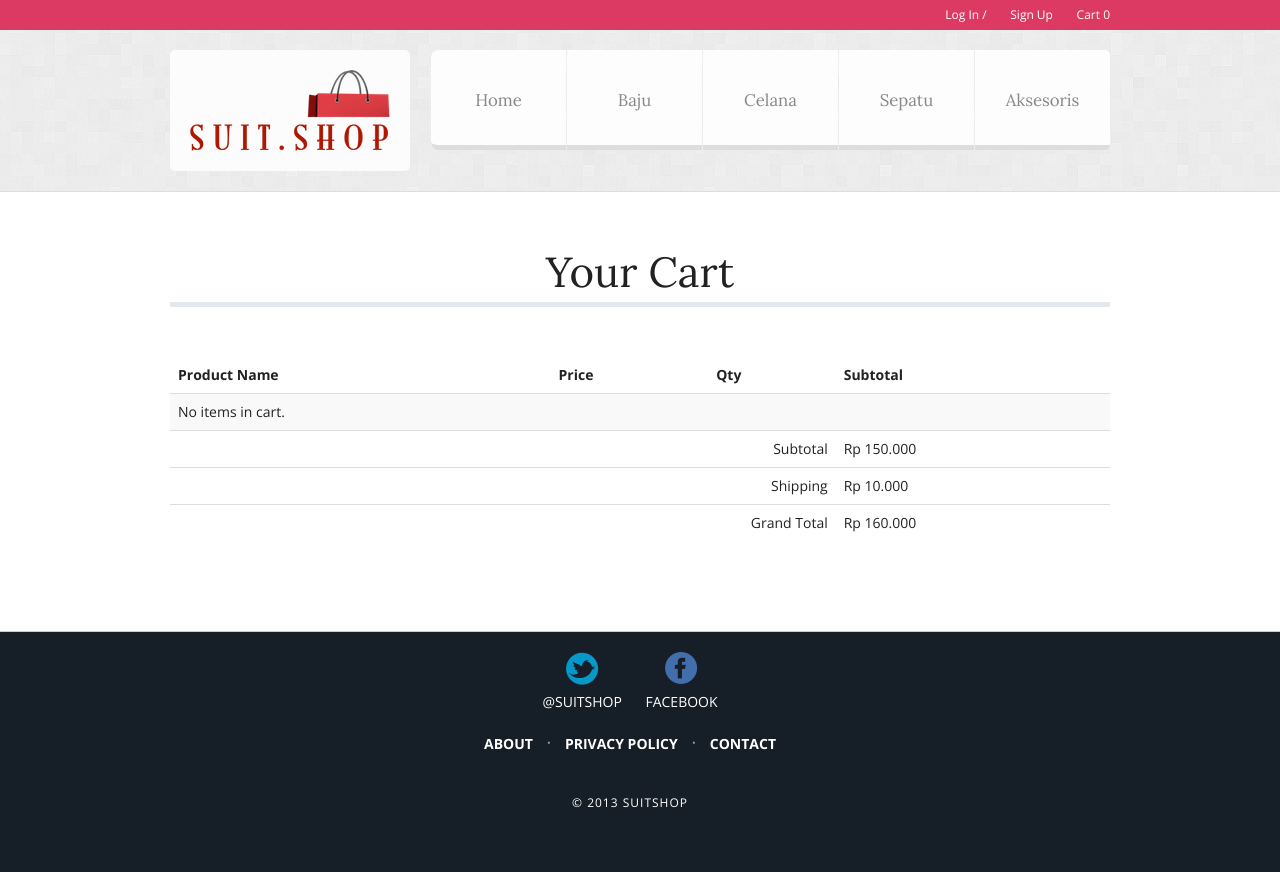
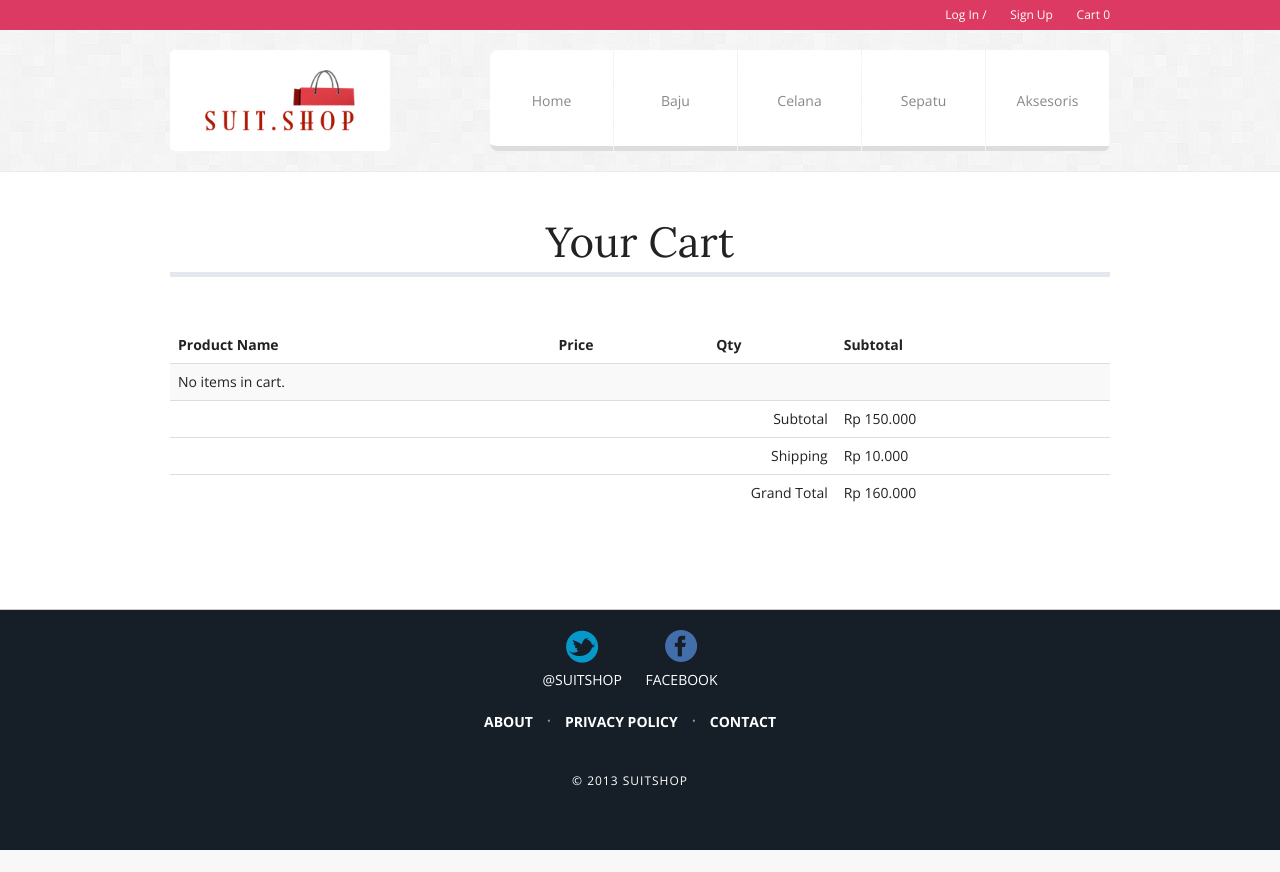
Before and after one commit to ismailfaruqi/suitshop, a PHP site: page /cart.html in a window 1280 px wide. After the commit the page ends 850 px from the top, so only its background shows below. Run offline with PHP 8.4, Linux system fonts and the light colour scheme; some libraries are stand-ins or nearby versions.

Commit message:
modify header, again

```diff
--- a/_design/cart.html
+++ b/_design/cart.html
@@ -116,11 +116,10 @@
                 <!-- nav-user -->
                 <div class="container">
                     <div class="row">
-                        <div class="menu span12">
-                            <a class="logo" href="#">
-                                <img src="img/logo.png" alt="" height="81" width="200">
+                        <a class="logo span3" href="#">
+                            <img src="img/logo.png" alt="" height="81" width="150">
                         </a>
-                            <ul class="nav-main">
+                        <ul class="nav-main offset1 span8">
                             <li>
                                 <a href="#">Home</a>
                             </li>
@@ -137,7 +136,6 @@
                                 <a href="#">Aksesoris</a>
                             </li>
                         </ul>
-                        </div>
                     </div>
                 </div>
             </div>
@@ -217,6 +215,7 @@
         <script src="//ajax.googleapis.com/ajax/libs/jquery/1.8.3/jquery.min.js"></script>
         <script>window.jQuery || document.write('<script src="js/vendor/jquery-1.8.3.min.js"><\/script>')</script>
 
+        <script src="js/jquery.elevateZoom-2.5.5.min.js"></script>
         <script src="js/bootstrap.js"></script>
         <script src="js/main.js"></script>
     </body>
--- a/_design/css/main.css
+++ b/_design/css/main.css
@@ -170,10 +170,9 @@ body {
 ------------------------------------------------------------------------------*/
 
 .header-main {
-    background: #eee url(../img/bg-pattern-1.png) repeat;
-    border-bottom: 1px solid #ddd;
+    background: #fff url(../img/bg-pattern-1.png) repeat;
+    border-bottom: 1px solid #ececec;
     /**/
-    margin: 0 0 30px;
     padding-bottom: 20px;
 }
 
@@ -209,7 +208,7 @@ body {
 }
 
 .logo {
-    background: #fcfcfc;
+    background: #fff;
     border-radius: 5px;
     /*color: #fff;*/
     display: block;
@@ -245,26 +244,26 @@ body {
 }
 
 .nav-main li a {
-    background: #fdfdfd;
+    background: #fff;
     border-bottom: 5px solid #ddd;
     color: #888;
     display: block;
-    font-family: 'Lora', serif;
+    /*font-family: 'Lora', serif;*/
     /*font-family: 'Josefin Slab', sans-serif;    */
-    font-size: 1.2em;
-    height: 100px;
-    line-height: 100px;
+    font-size: 1em;
+    height: 101px;
+    line-height: 101px;
     text-align: center;
     -webkit-transition: all ease .3s;
        -moz-transition: all ease .3s;
         -ms-transition: all ease .3s;
          -o-transition: all ease .3s;
             transition: all ease .3s;
-    width: 135px;
+    width: 123px;
 }
 
 .nav-main li a:hover {
-    background: #fcfcfc;
+    background: #fafafa;
     border-color: #1799dd;
     color: #000;
     opacity: .8;
@@ -296,8 +295,7 @@ body {
 ------------------------------------------------------------------------------*/
 
 .content-main {
-    margin-bottom: 20px;
-    padding-top: 20px;
+    padding: 40px 0 20px;
 }
 
 .shrink-section-content {
--- a/_design/js/main.js
+++ b/_design/js/main.js
@@ -14,7 +14,7 @@ var Site = {
     init: function() {
         $('html').removeClass('no-js');
         Site.zoomImage();
-        Site.featureSlide();
+        // Site.featureSlide();
     },
 
     /**
@@ -23,7 +23,6 @@ var Site = {
     zoomImage: function() {
         $("#img_01").elevateZoom({gallery:'gal1', cursor: 'pointer', galleryActiveClass: 'active'});
 
-        //pass the images to Fancybox
         $("#img_01").bind("click", function(e) {
           var ez =   $('#zoom_03').data('elevateZoom');
             $.fancybox(ez.getGalleryList());
@@ -35,7 +34,7 @@ var Site = {
      * Feature Slide
      */
     featureSlide: function() {
-
+       // $('#featureSlide').carousel();
     },
 
 
```
Also changed, not shown: _design/about.html (+4 -5 lines), _design/contact.html (+3 -5 lines), _design/details.html (+3 -5 lines), _design/home.html (+4 -3 lines), _design/product-list.html (+4 -5 lines). Lines whose indentation alone changed are shown as unchanged.
